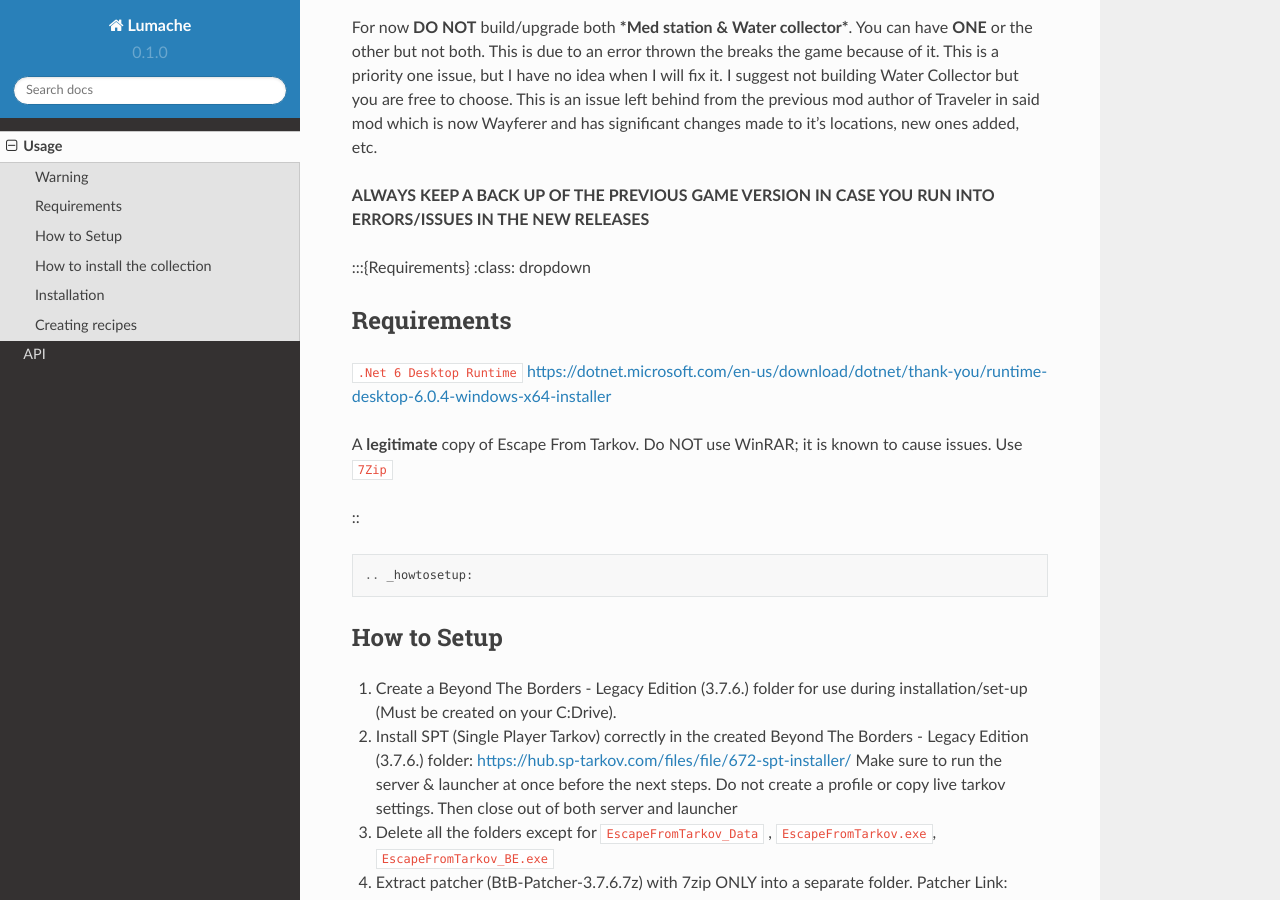
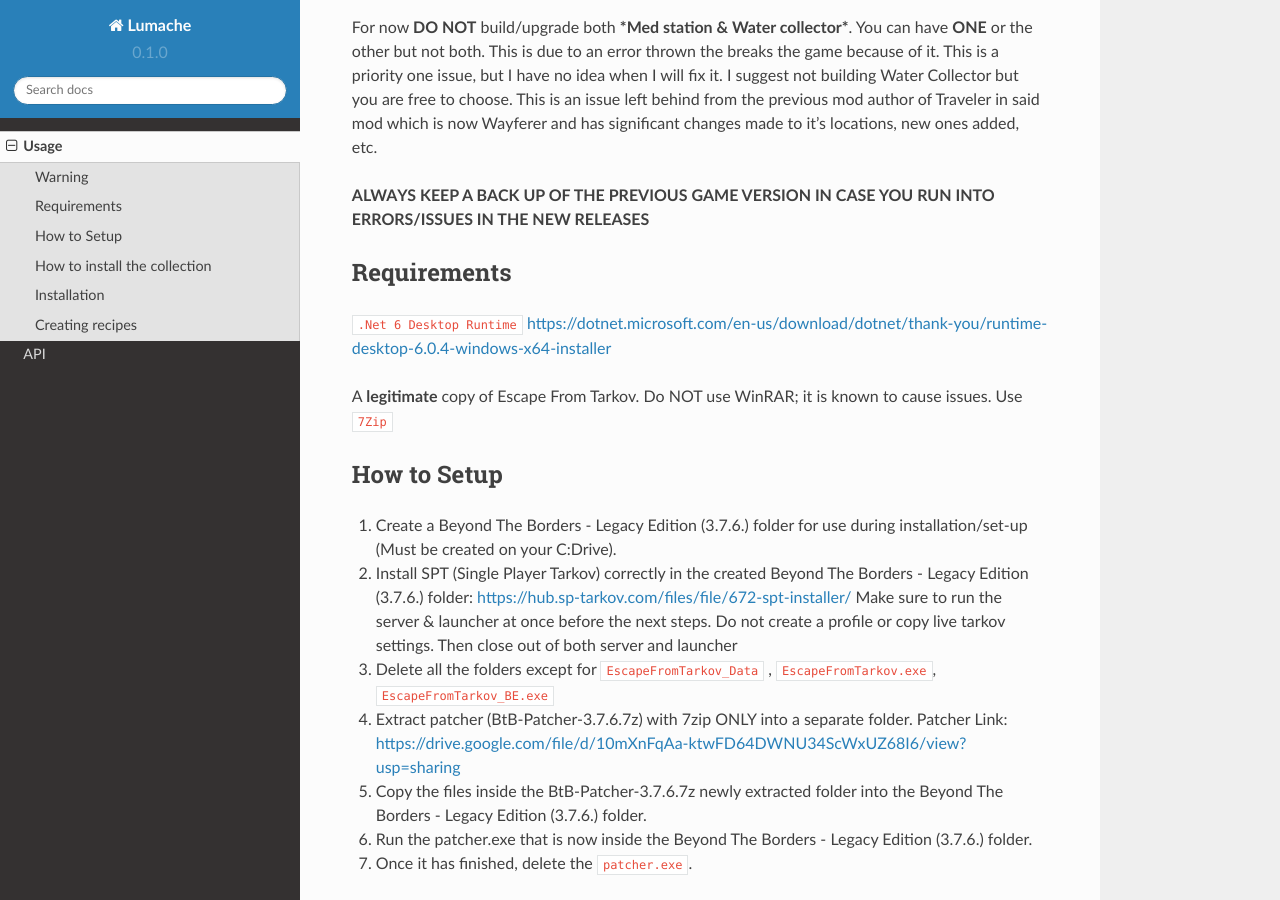
Before and after one commit to leftygithub/Beyond-The-Borders---Legacy-Edition-3.7.6.-, a Sphinx documentation site: the page built from docs/source/usage.rst, in a window 1280 px wide and 900 px high, scrolled down 512 px. Built offline with Sphinx 7.4.7 and the Read the Docs theme 2.0.0, drawn with Linux system fonts in a browser that asks for light colours.

Commit message:
Update usage.rst

```diff
--- a/docs/source/usage.rst
+++ b/docs/source/usage.rst
@@ -19,9 +19,6 @@
 
 .. _requirements:
 
-:::{Requirements}
-:class: dropdown
-
 Requirements
 ------------
 
@@ -30,8 +27,6 @@
 
 A **legitimate** copy of Escape From Tarkov.
 Do NOT use WinRAR; it is known to cause issues. Use ``7Zip``
-
-:::
 
 
 .. _howtosetup:
```
